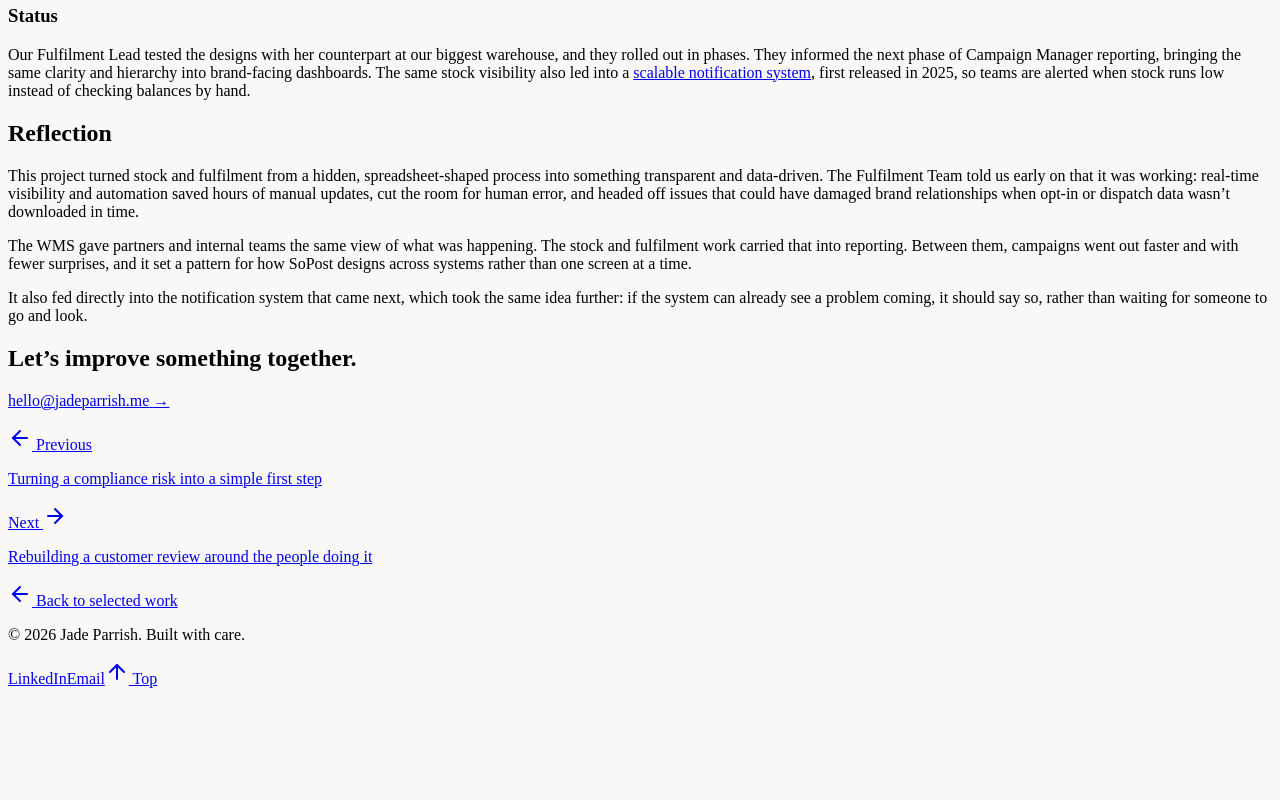
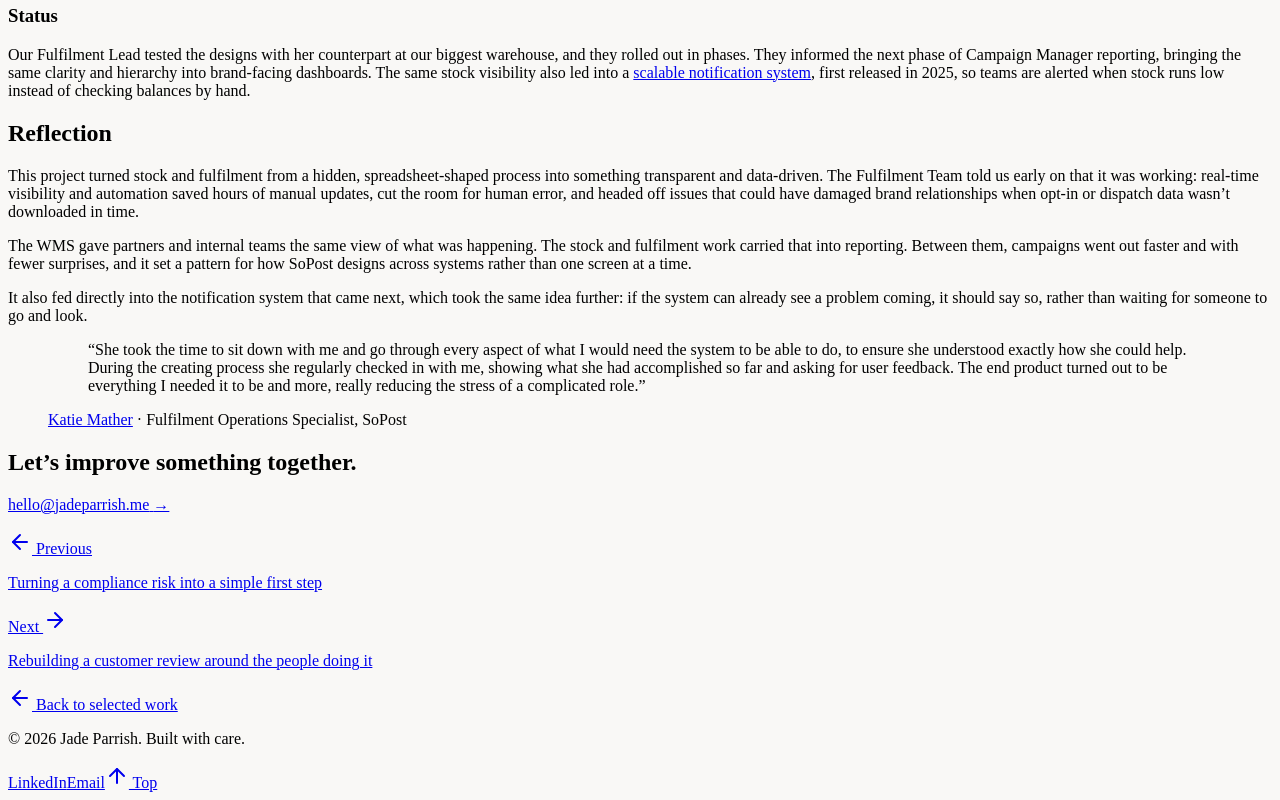
Before and after one commit to jadeparrish/portfolio, a Next.js app: page /work/stock in a window 1280 px wide. Shown: the part 1591-2391 px from the top of the page. Before the commit the page ends 2287 px from the top, so only its background shows below. Built offline with nearby package versions, Linux system fonts and the light colour scheme.

Commit message:
Include Testimonial section in stock page
Added a Testimonial section with content and styling.

```diff
--- a/app/work/stock/page.js
+++ b/app/work/stock/page.js
@@ -1,7 +1,7 @@
 import React from 'react';
 import Link from 'next/link';
 import { ArrowLeft, Image as ImageIcon } from 'lucide-react';
-import { CaseStudyFooter, SiteFooter } from '../../caseStudiesData';
+import { CaseStudyFooter, SiteFooter, Testimonial } from '../../caseStudiesData';
 
 export const metadata = {
   title: 'Bringing stock and fulfilment data into one clear view: Jade Parrish',
@@ -231,6 +231,24 @@ export default function StockCaseStudy() {
           </div>
         </section>
 
+        <section className="py-12 border-b border-neutral-200/80">
+          <Testimonial
+            quote={
+              <>
+            She took the time to sit down with me and go through every aspect of what I
+            would need the system to be able to do, to ensure she understood exactly how
+            she could help. During the creating process she regularly checked in with me,
+            showing what she had accomplished so far and asking for user feedback. The end
+            product turned out to be everything I needed it to be and more, really reducing
+            the stress of a complicated role.
+              </>
+            }
+            name="Katie Mather"
+            role="Fulfilment Operations Specialist, SoPost"
+            href="https://www.linkedin.com/in/katie-mather-933583151/"
+          />
+        </section>
+
         <CaseStudyFooter currentSlug="stock" />
       </main>
 
```
